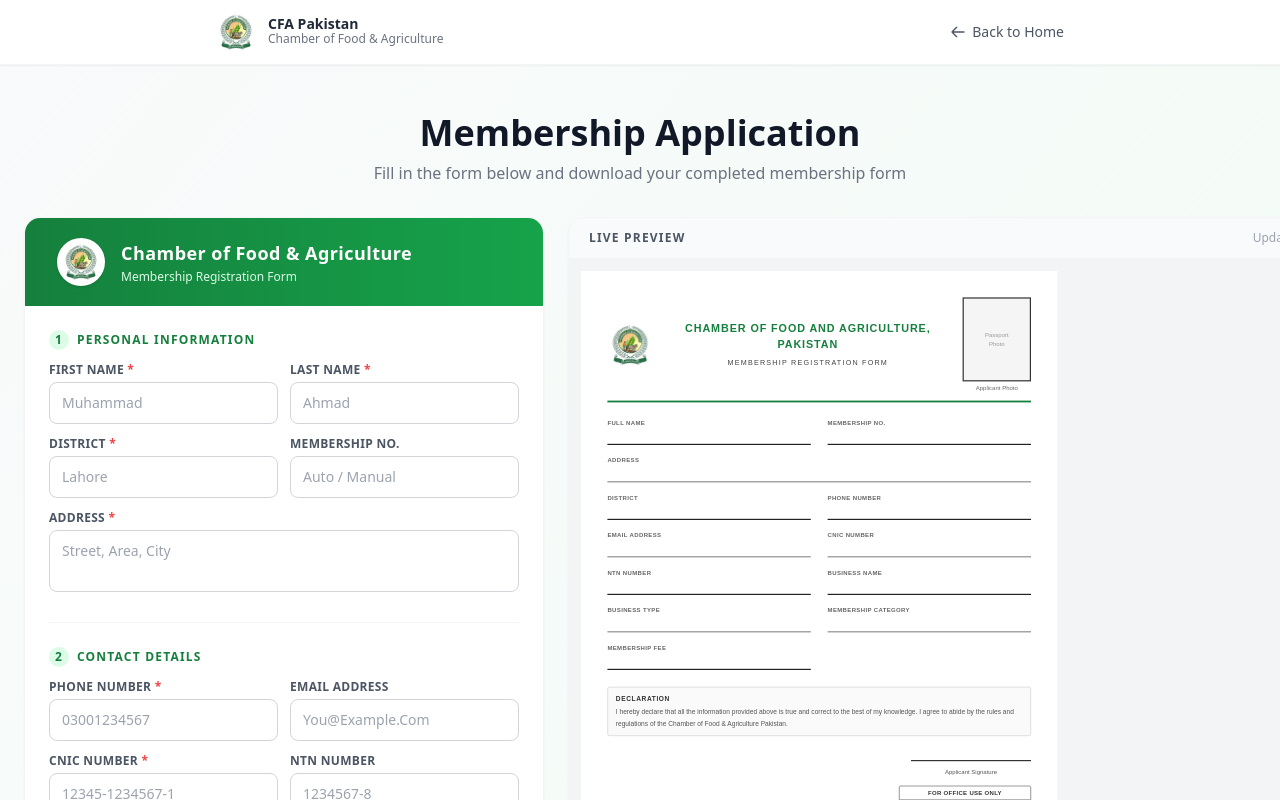
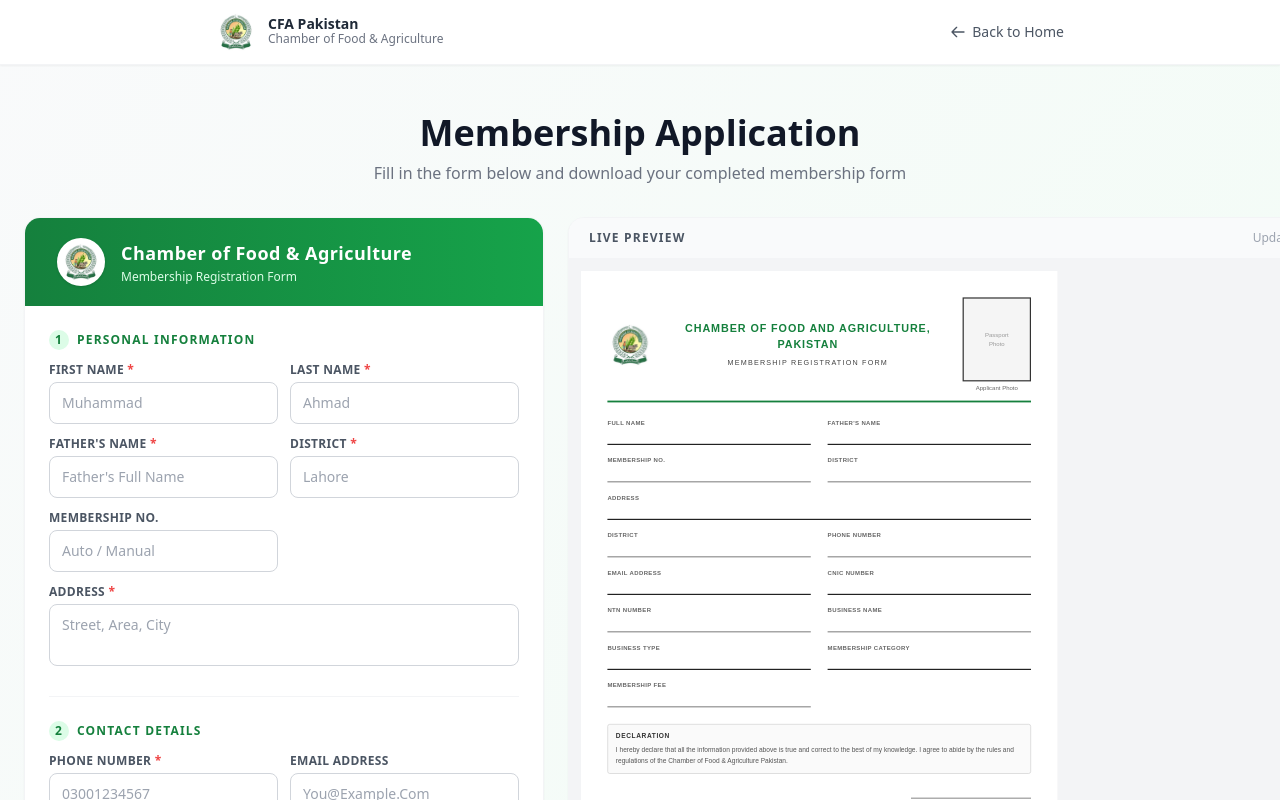
Before and after one commit to janabsyco4-wq/CFA-MEMBERSHIP, a Next.js app: page /membership in a window 1280 px wide. Shown: the top 800 px of the page. Built offline with nearby package versions, Linux system fonts and the light colour scheme.

Commit message:
Add Father's Name field

```diff
--- a/components/MembershipForm.tsx
+++ b/components/MembershipForm.tsx
@@ -17,6 +17,7 @@
 interface FormData {
   firstName: string;
   lastName: string;
+  fatherName: string;
   address: string;
   district: string;
   phoneNo: string;
@@ -32,7 +33,7 @@
 }
 
 const INITIAL: FormData = {
-  firstName: '', lastName: '',
+  firstName: '', lastName: '', fatherName: '',
   address: '', district: '', phoneNo: '', emailAddress: '',
   cnicNo: '', ntnNumber: '', membershipNo: '', membershipCategory: '',
   membershipFee: '', businessName: '', businessType: '', photo: '',
@@ -112,7 +113,11 @@
       {/* Fields */}
       <div style={{ display: 'flex', gap: '28px' }}>
         <Field label="Full Name" value={`${form.firstName} ${form.lastName}`.trim()} half />
+        <Field label="Father's Name" value={form.fatherName} half />
+      </div>
+      <div style={{ display: 'flex', gap: '28px' }}>
         <Field label="Membership No." value={form.membershipNo} half />
+        <Field label="District" value={form.district} half />
       </div>
       <Field label="Address" value={form.address} />
       <div style={{ display: 'flex', gap: '28px' }}>
@@ -233,6 +238,7 @@
     const e: Partial<FormData> = {};
     if (!form.firstName.trim()) e.firstName = 'Required';
     if (!form.lastName.trim()) e.lastName = 'Required';
+    if (!form.fatherName.trim()) e.fatherName = 'Required';
     if (!form.address.trim()) e.address = 'Required';
     if (!form.district.trim()) e.district = 'Required';
     if (!/^(\+92|0)[0-9]{10}$/.test(form.phoneNo.replace(/\s/g, '')))
@@ -377,6 +383,7 @@
               <div className="grid grid-cols-2 gap-3">
                 {Field('First Name', 'firstName', { placeholder: 'Muhammad' })}
                 {Field('Last Name', 'lastName', { placeholder: 'Ahmad' })}
+                {Field("Father's Name", 'fatherName', { placeholder: "Father's full name" })}
                 {Field('District', 'district', { placeholder: 'Lahore' })}
                 {Field('Membership No.', 'membershipNo', { placeholder: 'Auto / Manual', required: false } as any)}
               </div>
```
